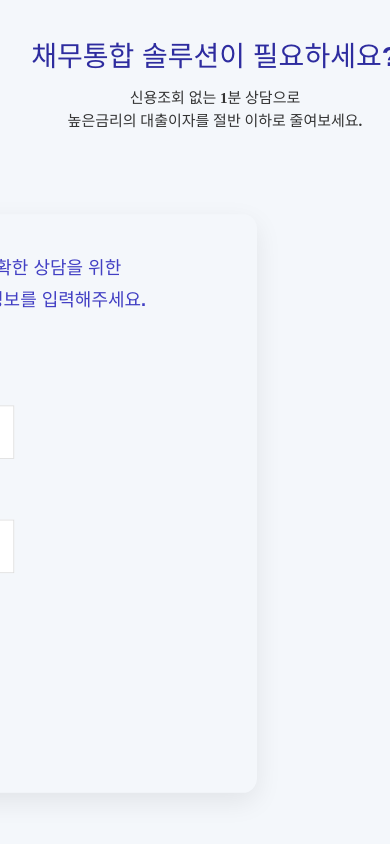
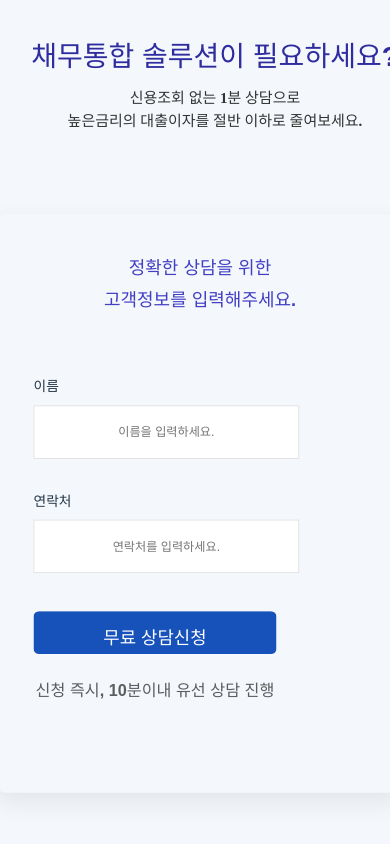
Before and after one commit to tara794600-bot/ziwon, a React (Vite) app: page / in a window 390 px wide. Shown: the part 3128-3972 px from the top of the page. Built offline with nearby package versions, Linux system fonts and the light colour scheme.

Commit message:
Update App.css

```diff
--- a/src/App.css
+++ b/src/App.css
@@ -854,7 +854,7 @@ padding-top: 25px;
     max-width: 360px;
     scale: calc(0.9);
   position: relative;
-right: 200px;
+right: 50px;
 
 
   }
```
